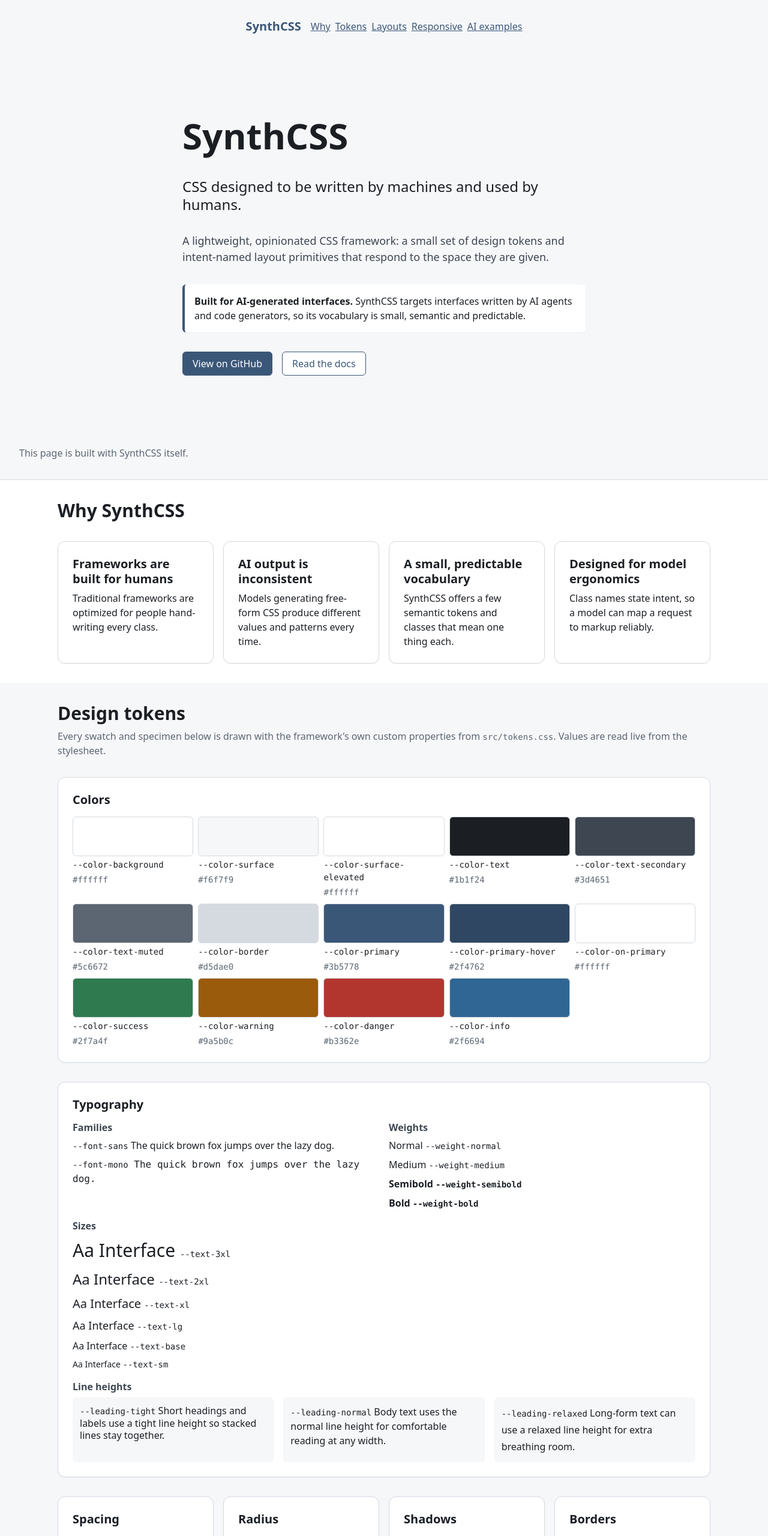
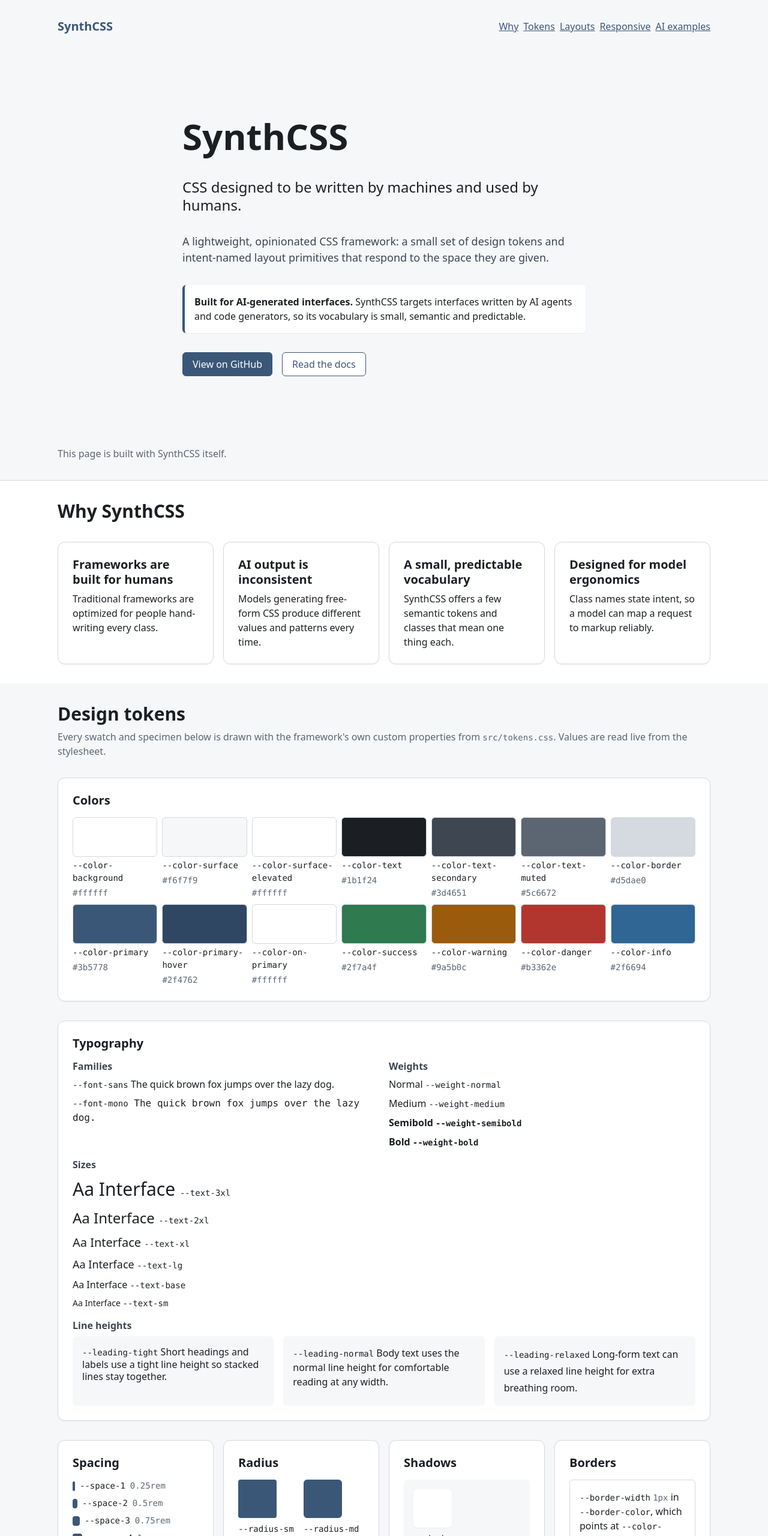
Before and after one commit to nabledhq/synthcss, a website: page showcase/index.html in a window 1280 px wide. Shown: the top 2560 px of the page at 60% size. Drawn offline with Linux system fonts and the light colour scheme.

Commit message:
Showcase: fix hero layout, make shadow specimens visible, two-column swatches on phones

```diff
--- a/showcase/index.html
+++ b/showcase/index.html
@@ -18,8 +18,9 @@
     See showcase/README.md.
   -->
 
-  <section id="hero" class="cover sc-hero" aria-labelledby="hero-title">
-    <header class="container split">
+  <section id="hero" class="sc-hero" aria-labelledby="hero-title">
+    <div class="container cover sc-hero-cover">
+      <header class="split">
         <a class="sc-brand" href="#hero">SynthCSS</a>
         <nav aria-label="Sections">
           <ul class="cluster-sm" role="list">
@@ -32,8 +33,7 @@
         </nav>
       </header>
 
-    <div class="cover-main container">
-      <div class="center stack-lg">
+      <div class="cover-main center stack-lg">
         <h1 id="hero-title" class="sc-hero-title">SynthCSS</h1>
         <p class="sc-tagline">CSS designed to be written by machines and used by humans.</p>
         <p class="sc-lead">
@@ -50,9 +50,9 @@
           <a class="sc-button sc-button-secondary" href="https://github.com/nabledhq/synthcss#readme">Read the docs</a>
         </div>
       </div>
+
+      <p class="sc-muted">This page is built with SynthCSS itself.</p>
     </div>
-
-    <p class="container sc-muted">This page is built with SynthCSS itself.</p>
   </section>
 
   <main>
@@ -93,7 +93,7 @@
 
         <div class="sc-card stack">
           <h3>Colors</h3>
-          <ul class="grid-sm" role="list" style="--grid-min: 11rem">
+          <ul class="grid-sm" role="list" style="--grid-min: 8rem">
             <li class="sc-swatch"><span class="sc-swatch-chip" style="background: var(--color-background)"></span><code>--color-background</code><code class="sc-value" data-token="--color-background"></code></li>
             <li class="sc-swatch"><span class="sc-swatch-chip" style="background: var(--color-surface)"></span><code>--color-surface</code><code class="sc-value" data-token="--color-surface"></code></li>
             <li class="sc-swatch"><span class="sc-swatch-chip" style="background: var(--color-surface-elevated)"></span><code>--color-surface-elevated</code><code class="sc-value" data-token="--color-surface-elevated"></code></li>
@@ -139,9 +139,9 @@
           <div class="stack-sm">
             <h4>Line heights</h4>
             <div class="grid">
-              <p class="sc-leading" style="line-height: var(--leading-tight)"><code>--leading-tight</code> Short headings and labels use a tight line height so stacked lines stay together.</p>
-              <p class="sc-leading" style="line-height: var(--leading-normal)"><code>--leading-normal</code> Body text uses the normal line height for comfortable reading at any width.</p>
-              <p class="sc-leading" style="line-height: var(--leading-relaxed)"><code>--leading-relaxed</code> Long-form text can use a relaxed line height for extra breathing room.</p>
+              <p class="sc-stage" style="line-height: var(--leading-tight)"><code>--leading-tight</code> Short headings and labels use a tight line height so stacked lines stay together.</p>
+              <p class="sc-stage" style="line-height: var(--leading-normal)"><code>--leading-normal</code> Body text uses the normal line height for comfortable reading at any width.</p>
+              <p class="sc-stage" style="line-height: var(--leading-relaxed)"><code>--leading-relaxed</code> Long-form text can use a relaxed line height for extra breathing room.</p>
             </div>
           </div>
         </div>
@@ -171,7 +171,7 @@
 
           <div class="sc-card stack">
             <h3>Shadows</h3>
-            <ul class="cluster-lg" role="list">
+            <ul class="cluster-lg sc-stage" role="list">
               <li class="stack-sm"><span class="sc-tile sc-tile-raised" style="box-shadow: var(--shadow-sm)"></span><code>--shadow-sm</code></li>
               <li class="stack-sm"><span class="sc-tile sc-tile-raised" style="box-shadow: var(--shadow-md)"></span><code>--shadow-md</code></li>
               <li class="stack-sm"><span class="sc-tile sc-tile-raised" style="box-shadow: var(--shadow-lg)"></span><code>--shadow-lg</code></li>
--- a/showcase/showcase.css
+++ b/showcase/showcase.css
@@ -50,11 +50,13 @@
 
 /* Hero */
 .sc-hero {
-  box-sizing: border-box;
-  padding-block: var(--space-4) var(--space-6);
   background: var(--color-surface);
   border-block-end: var(--border-width) solid var(--border-color);
 }
+
+/* .container sets box-sizing: border-box, so this padding stays inside the
+   one-viewport-tall .cover. */
+.sc-hero-cover { padding-block: var(--space-4) var(--space-6); }
 
 .sc-brand {
   font-size: var(--text-xl);
@@ -219,8 +221,9 @@
 
 .sc-specimen { overflow-wrap: anywhere; }
 
-.sc-leading {
-  padding: var(--space-3);
+/* A tinted backdrop for specimens that are hard to see on white. */
+.sc-stage {
+  padding: var(--space-4);
   background: var(--color-surface);
   border-radius: var(--radius-md);
 }
```
Lines whose indentation alone changed are shown as unchanged.
